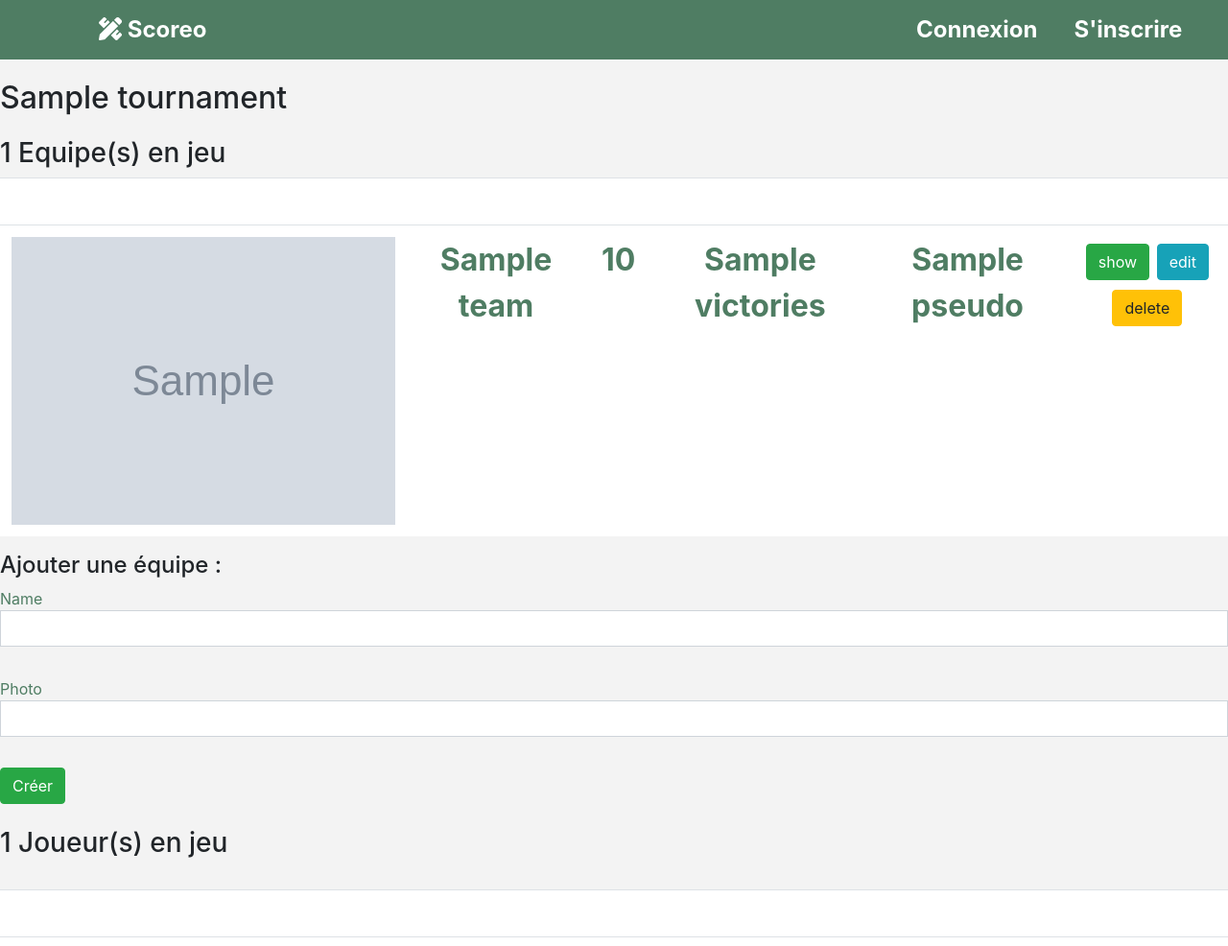
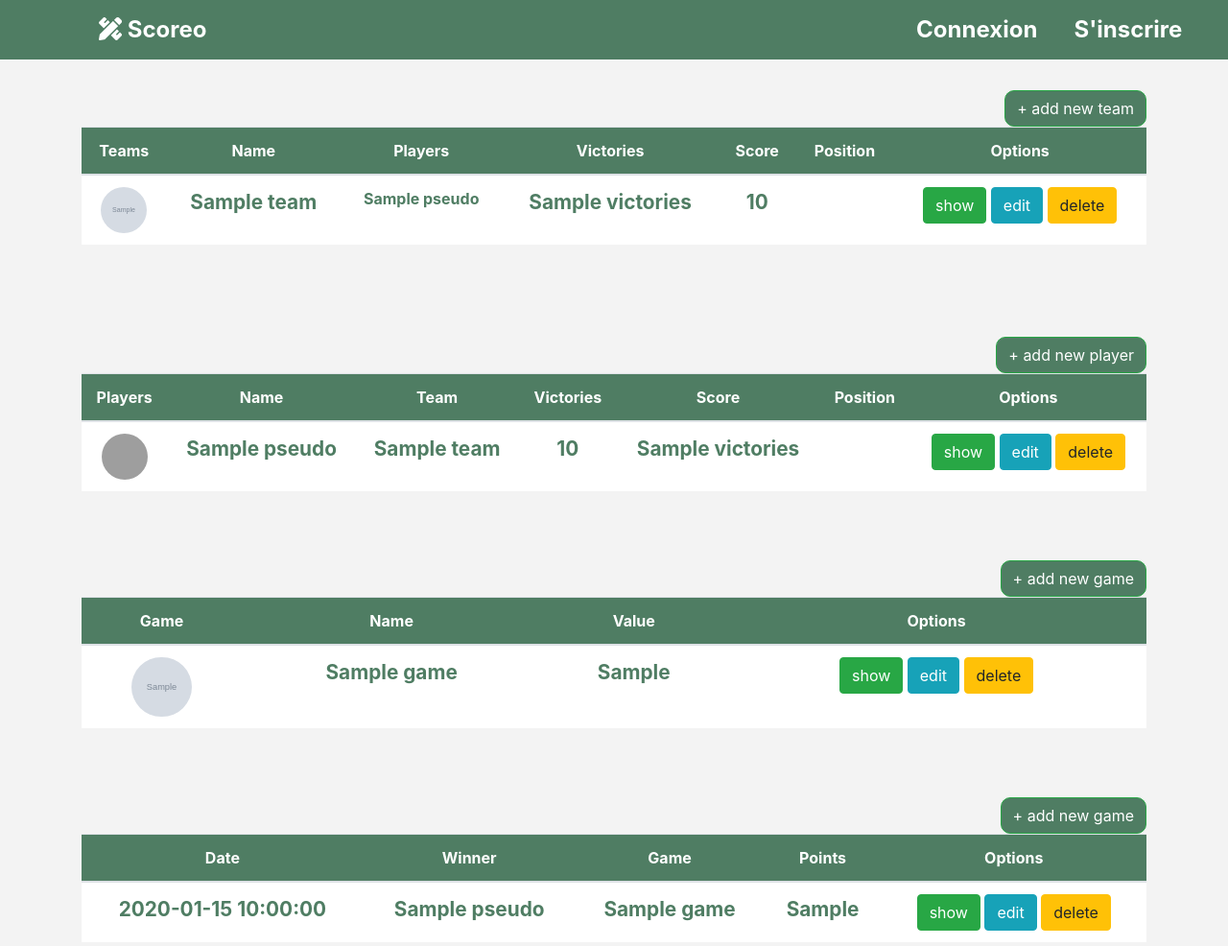
Before and after one commit to tomsihap/kus, a Symfony app: template templates/tournament/show.html.twig in a window 1280 px wide. Shown: the top 986 px of the page at 96% size. Run offline with Twig, Linux system fonts and the light colour scheme; the template is opened without the code that fills it: most values are stand-ins (such as "Sample title", 1, 10 or a date in 2020); grey boxes marked "Sample" are stand-in pictures; form fields are guessed from the names that the template uses; some libraries are stand-ins or nearby versions; grey boxes are pictures that could not be loaded.

Commit message:
feat(tournament): add css to tournament show page

```diff
--- a/config/services.yaml
+++ b/config/services.yaml
@@ -7,6 +7,7 @@ parameters:
     locale: 'en'
     uploads_player_directory: '%kernel.project_dir%/public/dist/images/player'
     uploads_team_directory: '%kernel.project_dir%/public/dist/images/team'
+    uploads_game_directory: '%kernel.project_dir%/public/dist/images/game'
 
 services:
     # default configuration for services in *this* file
--- a/public/dist/css/style.css
+++ b/public/dist/css/style.css
@@ -89,9 +89,9 @@ form a {
   display: -webkit-box;
   display: -ms-flexbox;
   display: flex;
-  -webkit-box-pack: justify;
-  -ms-flex-pack: justify;
-  justify-content: space-between;
+  -webkit-box-pack: end;
+  -ms-flex-pack: end;
+  justify-content: flex-end;
   -webkit-box-align: end;
   -ms-flex-align: end;
   align-items: flex-end;
@@ -110,11 +110,34 @@ th {
   color: white;
   font-size: 1em; }
 
-td {
+.tournament-index {
   color: #4F7D63;
   font-size: 2em;
   font-weight: bold; }
 
+.tournament-show {
+  color: #4F7D63;
+  font-size: 1.3em;
+  font-weight: bold; }
+
+#list-players {
+  font-size: 1em; }
+
 .create-btn {
   background-color: #4F7D63;
   border-radius: 10px; }
+
+.team-pic {
+  border-radius: 50%;
+  width: 3em;
+  height: 3em; }
+
+.player-pic {
+  border-radius: 50%;
+  width: 3em;
+  height: 3em; }
+
+.game-pic {
+  border-radius: 50%;
+  width: 3em;
+  height: 3em; }
--- a/public/dist/scss/imports/tournament.scss
+++ b/public/dist/scss/imports/tournament.scss
@@ -19,7 +19,7 @@
 
 #tournament-head {
     display: flex;
-    justify-content: space-between;
+    justify-content: flex-end;
     align-items: flex-end;
     padding-top: 2em;
 }
@@ -42,13 +42,43 @@ th {
     font-size: 1em;
 }
 
-td {
+.tournament-index{
     color: $main-color;
     font-size: 2em;
     font-weight: bold;
+}
+
+.tournament-show {
+    color: $main-color;
+    font-size: 1.3em;
+    font-weight: bold;
+}
+
+
+#list-players {
+    font-size: 1em;
+
 }
 
 .create-btn {
     background-color: $main-color;
     border-radius: 10px;
 }
+
+.team-pic {
+    border-radius: 50%;
+    width: 3em;
+    height: 3em;
+}
+
+.player-pic {
+    border-radius: 50%;
+    width: 3em;
+    height: 3em;
+}
+
+.game-pic {
+    border-radius: 50%;
+    width: 3em;
+    height: 3em;
+}
--- a/src/Form/GameType.php
+++ b/src/Form/GameType.php
@@ -6,6 +6,7 @@ use App\Entity\Game;
 use Symfony\Component\Form\AbstractType;
 use Symfony\Component\Form\FormBuilderInterface;
 use Symfony\Component\OptionsResolver\OptionsResolver;
+use Symfony\Component\Form\Extension\Core\Type\FileType;
 
 class GameType extends AbstractType
 {
@@ -14,6 +15,10 @@ class GameType extends AbstractType
         $builder
             ->add('name')
             ->add('victoryValue')
+            ->add('photo', FileType::class, [
+                'mapped' => false,
+                'label' => 'Add a picture',
+            ])
         ;
     }
 
--- a/templates/tournament/show.html.twig
+++ b/templates/tournament/show.html.twig
@@ -3,32 +3,33 @@
 {% block title %}Tournament{% endblock %}
 
 {% block body %}
-    <h1>{{ tournament.name }}</h1>
-
-    <h3>{{ tournament.teams | length }} Equipe(s) en jeu</h3>
-
-
+<div class="container">
+    <div id="tournament-head">
+        <a class="btn btn-success create-btn " href="{{ path('team_new') }}">+ add new team</a>
+    </div>
         <table class="table">
-
+            <thead>
                 <tr>
-                    <th>Image</th>
+                    <th>Teams</th>
                     <th>Name</th>
+                    <th>Players</th>
+                    <th>Victories</th>
                     <th>Score</th>
-                    <th>Victories</th>
-                    <th>Players</th>
+                    <th>Position</th>
                     <th>Options</th>
-
                 </tr>
+            </thead>
         {% for team in tournament.teams %}
                 <tr>
                     <td><img class="team-pic" src="{{ asset('dist/images/team/' ~ team.getPhoto()) }}"></td>
-                    <td>{{ team.name }}</td>
-                    <td>{{ team.score }}</td>
-                    <td>{{ team.victories }}</td>
-                    <td>{% for player in team.players %}
-                        {{ player.pseudo }}
-                        {% endfor %}
-                    </td>
+                    <td class="tournament-show">{{ team.name }}</td>
+                     <td class="tournament-show" id="list-players">{% for player in team.players %}
+                         {{ player.pseudo }}
+                         {% endfor %}
+                     </td>
+                    <td class="tournament-show">{{ team.victories }}</td>
+                    <td class="tournament-show">{{ team.score }}</td>
+                    <td></td>
                     <td>
                     <a  class="btn btn-success" href="{{ path('team_show',   {'id': team.id}) }}">show</a>
                     <a  class="btn btn-info" href="{{ path('team_edit',       {'id': team.id}) }}">edit</a>
@@ -38,36 +39,42 @@
         </table>
 
 
-
+<!--
     <h4>Ajouter une équipe : </h3>
     {{ form_start(teamForm) }}
     {{ form_row(teamForm.name) }}
     {{ form_row(teamForm.photo) }}
     <button type="submit" class="btn btn-success">Créer</button>
-    {{ form_end(teamForm) }}
+    {{ form_end(teamForm) }} -->
 
     <br>
-    <h3>{{ tournament.players | length }} Joueur(s) en jeu</h3>
+
 
     <br>
+    <div id="tournament-head">
+        <a class="btn btn-success create-btn " href="{{ path('player_new') }}">+ add new player</a>
+    </div>
      <table class="table">
+         <thead>
          <tr>
-             <th>Image</th>
+             <th>Players</th>
              <th>Name</th>
+             <th>Team</th>
+             <th>Victories</th>
              <th>Score</th>
-             <th>Victories</th>
-             <th>Team</th>
+             <th>Position</th>
              <th>Options</th>
-
          </tr>
+         </thead>
          {% for team in tournament.teams %}
          {% for player in team.players %}
          <tr>
-             <td><img src="{{ asset('dist/images/player/' ~ player.getProfilPic()) }}"></td>
-             <td>{{ player.pseudo }}</td>
-             <td>{{ player.score }}</td>
-             <td>{{ player.victories }}</td>
-             <td>{{ player.team.name }}</td>
+             <td><img class="player-pic" src="{{ asset('dist/images/player/' ~ player.getProfilPic()) }}"></td>
+             <td class="tournament-show">{{ player.pseudo }}</td>
+             <td class="tournament-show">{{ player.team.name }}</td>
+             <td class="tournament-show">{{ player.score }}</td>
+             <td class="tournament-show">{{ player.victories }}</td>
+             <td class="tournament-show"></td>
              <td>
                  <a class="btn btn-success" href="{{ path('player_show',   {'id': player.id}) }}">show</a>
                  <a class="btn btn-info" href="{{ path('player_edit',       {'id': player.id}) }}">edit</a>
@@ -77,30 +84,35 @@
          {% endfor %}
      </table>
 
-    <h4>Ajouter un joueur : </h3>
+    <!-- <h4>Ajouter un joueur : </h3>
     {{ form_start(playerForm) }}
     {{ form_row(playerForm.pseudo) }}
     {{ form_row(playerForm.team) }}
     {{ form_row(playerForm.profilPic) }}
     <button type="submit" class="btn btn-success">Créer</button>
-    {{ form_end(playerForm) }}
+    {{ form_end(playerForm) }} -->
+
 
 
     <br>
-    <h3>{{ tournament.games | length }} Jeu(x)</h3>
-    <br>
+    <div id="tournament-head">
+        <a class="btn btn-success create-btn " href="{{ path('game_new') }}">+ add new game</a>
+    </div>
      <table class="table">
-
+<thead>
          <tr>
+             <th>Game</th>
              <th>Name</th>
              <th>Value</th>
              <th>Options</th>
 
          </tr>
+         </thead>
          {% for game in tournament.games %}
          <tr>
-             <td>{{ game.name }}</td>
-             <td>{{ game.victoryValue }}</td>
+             <td class="tournament-show"><img class="game-pic" src="{{ asset('dist/images/game/' ~ game.getPhoto()) }}"></td>
+             <td class="tournament-show">{{ game.name }}</td>
+             <td class="tournament-show">{{ game.victoryValue }}</td>
              <td>
                  <a class="btn btn-success" href="{{ path('game_show',   {'id': game.id}) }}">show</a>
                  <a class="btn btn-info" href="{{ path('game_edit',       {'id': game.id}) }}">edit</a>
@@ -109,20 +121,21 @@
          {% endfor %}
      </table>
 
-
+<!--
     <h4>Ajouter un jeu : </h3>
     {{ form_start(gameForm) }}
     {{ form_row(gameForm.name) }}
     {{ form_row(gameForm.victoryValue) }}
     <button type="submit" class="btn btn-success">Créer</button>
-    {{ form_end(gameForm) }}
+    {{ form_end(gameForm) }} -->
 
 
     <br>
-    <h3>{{ tournament.contests | length }} Match(s) joué(s)</h3>
-    <br>
+    <div id="tournament-head">
+        <a class="btn btn-success create-btn " href="{{ path('contest_new') }}">+ add new game</a>
+    </div>
     <table class="table">
-
+<thead>
         <tr>
             <th>Date</th>
             <th>Winner</th>
@@ -131,12 +144,13 @@
             <th>Options</th>
 
         </tr>
+        </thead>
         {% for contest in tournament.contests %}
         <tr>
-            <td>{{ contest.createdAt | date('Y-m-d H:i:s') }}</td>
-            <td>{{ contest.player.pseudo}}</td>
-            <td>{{ contest.game.name }}</td>
-            <td>{{ contest.game.victoryValue }}</td>
+            <td class="tournament-show">{{ contest.createdAt | date('Y-m-d H:i:s') }}</td>
+            <td class="tournament-show">{{ contest.player.pseudo}}</td>
+            <td class="tournament-show">{{ contest.game.name }}</td>
+            <td class="tournament-show">{{ contest.game.victoryValue }}</td>
             <td>
                 <a class="btn btn-success" href="{{ path('contest_show',   {'id': contest.id}) }}">show</a>
                 <a class="btn btn-info" href="{{ path('contest_edit',       {'id': contest.id}) }}">edit</a>
@@ -145,18 +159,20 @@
         {% endfor %}
     </table>
 
-    <h4>Ajouter un Match : </h3>
+    <!-- <h4>Ajouter un Match : </h3>
     {{ form_start(contestForm) }}
     {{ form_row(contestForm.player) }}
     {{ form_row(contestForm.game) }}
     <!-- {{ form_row(playerForm.profilPic) }} -->
-    <button type="submit" class="btn btn-success">Créer</button>
-    {{ form_end(contestForm) }}
+    <!-- <button type="submit" class="btn btn-success">Créer</button> -->
+    <!-- {{ form_end(contestForm) }} -->
 
 
-    <a href="{{ path('tournament_index') }}">back to list</a>
+    <!-- <a href="{{ path('tournament_index') }}">back to list</a>
 
     <a href="{{ path('tournament_edit', {'id': tournament.id}) }}">edit</a>
 
-    {{ include('tournament/_delete_form.html.twig') }}
+    {{ include('tournament/_delete_form.html.twig') }} -->
+
+    </div>
 {% endblock %}
```
Also changed, not shown: src/Controller/TournamentController.php (+22 -0 lines), src/Entity/Game.php (+17 -0 lines), src/Migrations/Version20190412133327.php (added, +35 -0 lines), templates/tournament/index.html.twig (+4 -4 lines), 1 other file.
